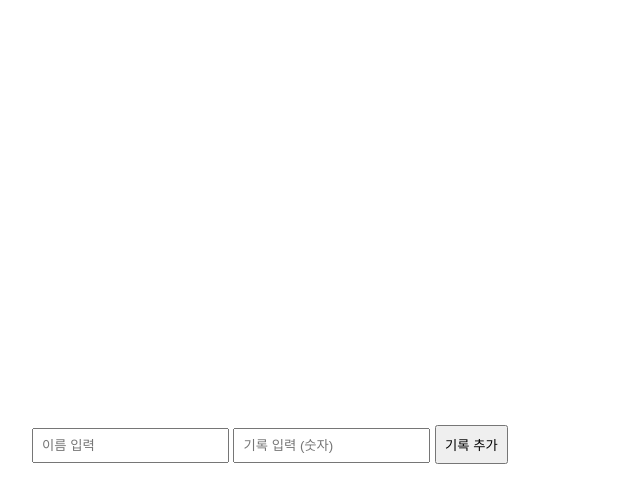
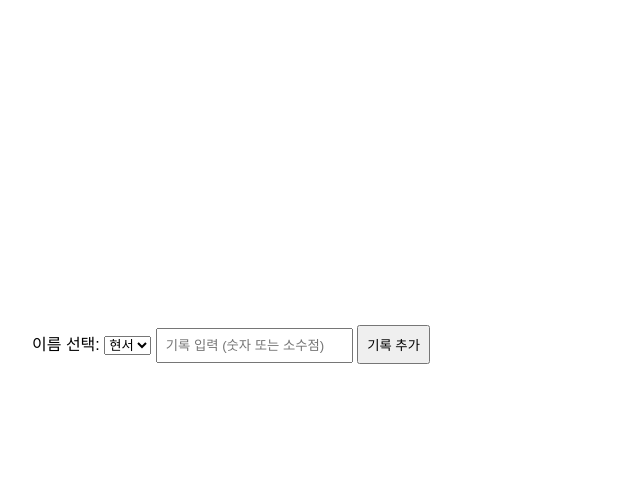
Before and after one commit to gustj/run3-6, a plain HTML site: page index.html in a window 1280 px wide. Shown: the part 81-584 px from the top of the page, without its empty margins (0-640 px from the left). Drawn offline with nearby package versions, Linux system fonts and the light colour scheme; no server answers.

Commit message:
Update index.html

```diff
--- a/index.html
+++ b/index.html
@@ -14,11 +14,20 @@
 </head>
 <body>
   <h1>100일 100km 달리기🏃‍♀‍➡ (4/17 ~ 7/26) </h1>
-  <input id="nameInput" placeholder="이름 입력">
-  <input id="scoreInput" placeholder="기록 입력 (숫자)" type="number" step="any">
+  <label for="nameSelect">이름 선택:</label>
+  <select id="nameSelect">
+    <option value="현서">현서</option>
+    <option value="설희">설희</option>
+    <option value="미정">미정</option>
+    <option value="채림">채림</option>
+    <option value="성은">성은</option>
+    <option value="희연">희연</option>
+    <option value="예선">예선</option>
+  </select>
+  <input id="scoreInput" placeholder="기록 입력 (숫자 또는 소수점)" type="number" step="any">
   <button onclick="addRecord()">기록 추가</button>
 
-  <canvas id="myChart" width="600" height="400"></canvas>
+  <canvas id="myChart" width="400" height="300"></canvas>
 
   <script type="module">
     // Import the functions you need from the SDKs you need
@@ -70,11 +79,14 @@
       });
 
       const dataArray = Object.entries(dataMap).sort((a, b) => b[1] - a[1]);
-      const labels = dataArray.map(item => item[0]);
+      //const labels = dataArray.map(item => item[0]);
+      const labels = dataArray.map((item, index) => {
+        const emoji = index === 0 ? ' 🥇' : index === 1 ? ' 🥈' : index === 2 ? ' 🥉' : '🏃‍♀️‍➡️';
+        return item[0] + emoji;
+      });
       const values = dataArray.map(item => item[1]);
 
       const ctx = document.getElementById("myChart").getContext("2d");
-
       if (chartInstance) {
         chartInstance.destroy();
       }
```
